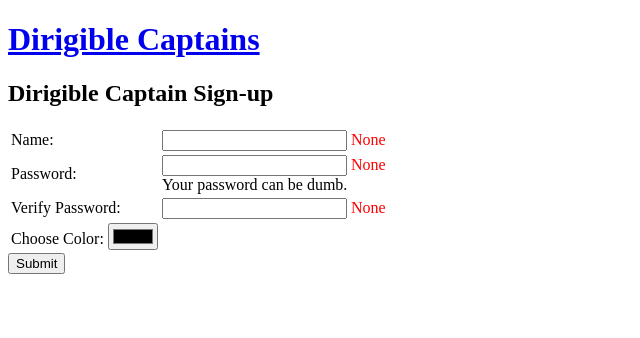
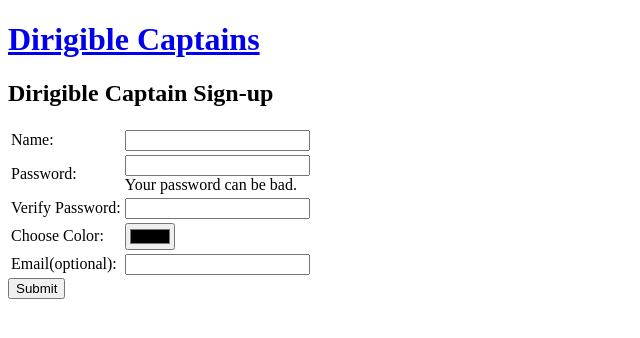
Before and after one commit to sebastiangarren/user-signup, a Flask app: page / in a window 1280 px wide. Shown: the top 338 px of the page, without its empty margins (0-640 px from the left). Run offline with Flask 2, Linux system fonts and the light colour scheme.

Commit message:
The sign-up meets all requirements but 1)doesn't show multiple errors atonce and 2)doesn't preserve what the user typed originally.

```diff
--- a/main.py
+++ b/main.py
@@ -5,31 +5,42 @@
 app.config['DEBUG'] = True
 
 
-
-
 @app.route('/welcome', methods=['POST'])
 def welcome():
     password = request.form['password']
     verify_password = request.form['verify_password']
     name = request.form['user_name']
+    email = request.form['email']
 
     if len(name) < 3:
-        error = 'Name must be at least three characters.'
-        return redirect("/?error=" + error)
+        name_error = 'Name must be at least three characters.'
+        return redirect("/?name_error=" + name_error)
 
     if len(password) < 3 or len(password) > 20:
-        error = '''Password shouldn't be *that* dumb.'''
-        return redirect("/?error=" + error)
+        pass_error = '''Password shouldn't be *that* short.'''
+        return redirect("/?pass_error=" + pass_error)
 
     if password != verify_password:
-        error = '''Passwords don't match'''
-        return redirect("/?error=" + error)
+        veri_error = '''Passwords don't match'''
+        return redirect("/?veri_error=" + veri_error)
+
+    if len(email) > 1:
+        if '@' or '.' not in email:
+            if '' in email:
+                email_error = '''You need to have a proper email, mate.'''
+                return redirect("/?email_error=" + email_error)
     else:
         return render_template('welcome.html', user_name=name)
 
 @app.route('/')
 def index():
-    form_error  = request.args.get('error')
-    return render_template('user-signup.html', error=form_error and cgi.escape(form_error, quote=True))
-
+    form_error1  = request.args.get('name_error', default='')
+    form_error2  = request.args.get('pass_error', default='')
+    form_error3  = request.args.get('veri_error', default='')
+    form_error4  = request.args.get('email_error', default='')
+    return render_template('user-signup.html',
+    name_error=form_error1 and cgi.escape(form_error1, quote=True),
+    pass_error=form_error2 and cgi.escape(form_error2, quote=True),
+    veri_error=form_error3 and cgi.escape(form_error3, quote=True),
+    email_error=form_error4 and cgi.escape(form_error4, quote=True))
 app.run()
--- a/templates/user-signup.html
+++ b/templates/user-signup.html
@@ -8,31 +8,40 @@
         <tr>
             <td><label>Name: </label></td>
             <td>
-                <input type="text" name="user_name"/>
-                <span class="error">{{ error }}</span>
+                <input type="text" name="user_name" value= "{{ name }}" />
+                <span class="error">{{ name_error }}</span>
             </td>
         </tr>
         <tr>
             <td><label>Password: </label></td>
             <td>
                 <input type="password" name="password"/>
-                <span class="error">{{ error }}</span>
-                <aside>Your password can be dumb.</aside>
+                <span class="error">{{ pass_error }}</span>
+                <aside>Your password can be bad.</aside>
             </td>
         <tr>
             <td><label>Verify Password: </label></td>
             <td>
-                <input type="password" name="verify_password"/>
-                <span class="error">{{ error }}</span>
+                <input type="password" name="verify_password" />
+                <span class="error">{{ veri_error }}</span>
             </td>
         </tr>
         <tr>
-            <td><label>Choose Color:
+            <td><label>Choose Color: </label></td>
+            <td>
             <input type="color" name="dirigible_color"/>
-            </label></td>
+            </td>
+        </tr>
+        <tr>
+            <td><label>Email(optional): </label></td>
+            <td>
+                    <input type="text" name="email" value="{{email}}" />
+                    <span class="error">{{ email_error }}</span>
+            </td>
         </tr>
     </table>
     <input type="submit" name="submit"/>
+</form>
 <!---
 {% if error %}
 <p class='error'>{{ error }}</p>
```
